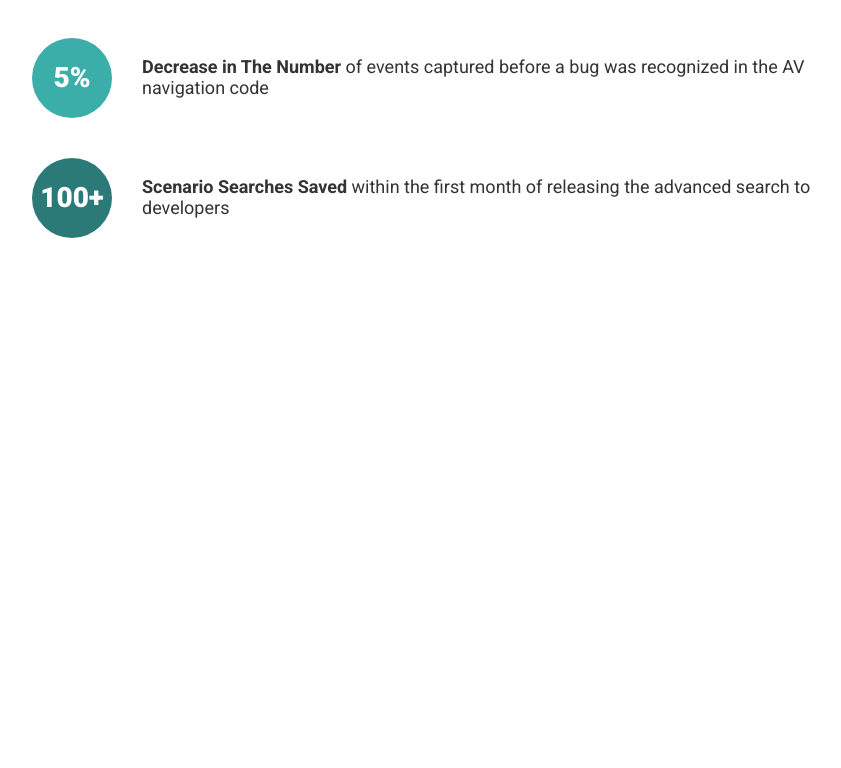
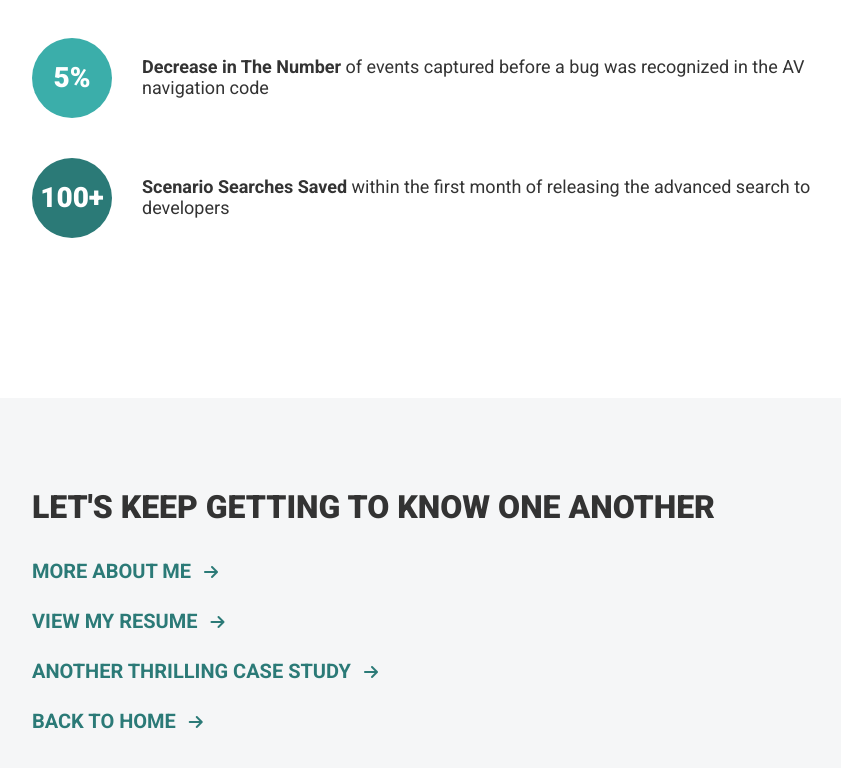
Before and after one commit to Grahamcr/portfolio, an Angular app in the folder portolio/: page /ford in a window 1280 px wide. Shown: the part 2703-3471 px from the top of the page, without its empty margins (208-1049 px from the left). Before the commit the page ends 3041 px from the top, so only its background shows below. Built offline with nearby package versions, Linux system fonts and the light colour scheme.

Commit message:
get to know more about me

```diff
--- a/portolio/src/app/home/ford/ford.component.html
+++ b/portolio/src/app/home/ford/ford.component.html
@@ -22,4 +22,6 @@
     ['5%','Decrease in The Number', ' of events captured before a bug was recognized in the AV navigation code'],
     ['100+','Scenario Searches Saved', ' within the first month of releasing the advanced search to developers']]"
     ></app-impact>
+
+    <app-gettoknow></app-gettoknow>
 </div>
--- a/portolio/src/app/home/gettoknow/gettoknow.component.html
+++ b/portolio/src/app/home/gettoknow/gettoknow.component.html
@@ -1 +1,12 @@
-<p>gettoknow works!</p>
+<div class="gettoknow-wrapper">
+    <div class="case-width">
+
+        <h3>LET'S KEEP GETTING TO KNOW ONE ANOTHER</h3>
+        <div class="links-block">
+            <a href="/about">MORE ABOUT ME <i class="fas fa-arrow-right"></i></a>
+            <a href="/about">VIEW MY RESUME <i class="fas fa-arrow-right"></i></a>
+            <a href="{{link}}">ANOTHER THRILLING CASE STUDY <i class="fas fa-arrow-right"></i></a>
+            <a href="/">BACK TO HOME <i class="fas fa-arrow-right"></i></a>
+        </div>
+    </div>
+</div>
--- a/portolio/src/app/home/gettoknow/gettoknow.component.less
+++ b/portolio/src/app/home/gettoknow/gettoknow.component.less
@@ -0,0 +1,36 @@
+.gettoknow-wrapper {
+    clear:both;
+    padding-top:90px;
+    padding-bottom:100px;
+    margin-top:60px;
+    background-color: #F5F6F7;
+    clear: both;
+
+    h3 {
+        font-weight: 900;
+        font-size: 32px;
+        margin: 0px;
+        padding: 0px;
+        margin-bottom: 20px;
+    }
+    .links-block {
+        a {
+            color: #2B7A77;
+            line-height: 50px;
+            text-decoration: none;
+            display: block;
+            font-size: 20px;
+            font-weight: bold;
+
+            &:hover {
+                color: #17242A;
+                cursor: pointer;
+            }
+            i {
+                font-size: 16px;
+                margin-top: 0px;
+                margin-left: 8px;
+            }
+        }
+    }
+}
```
Also changed, not shown: 1 other file (tests, documents, lock files or other folders).
